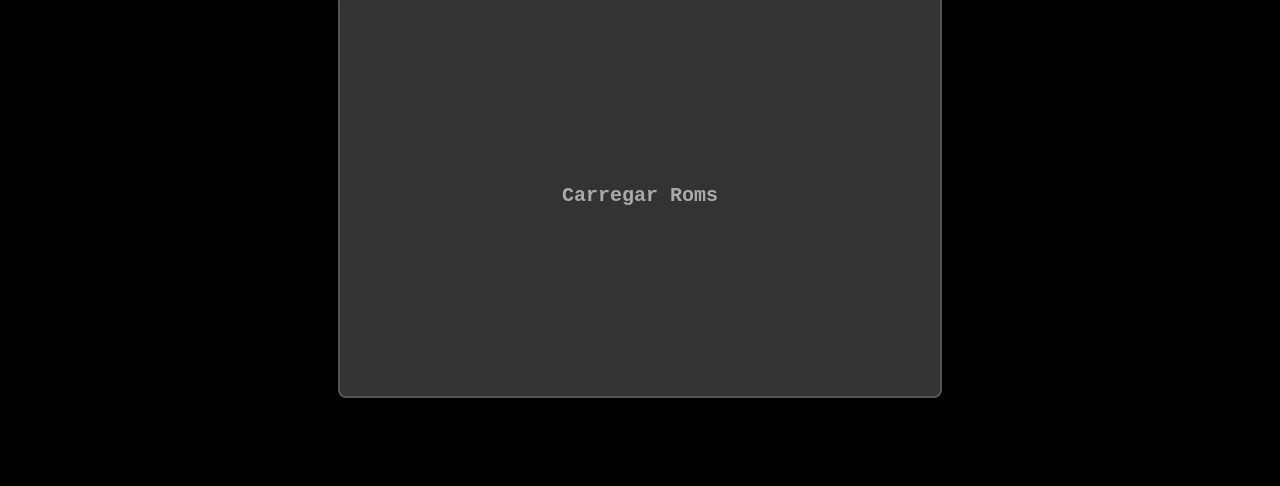
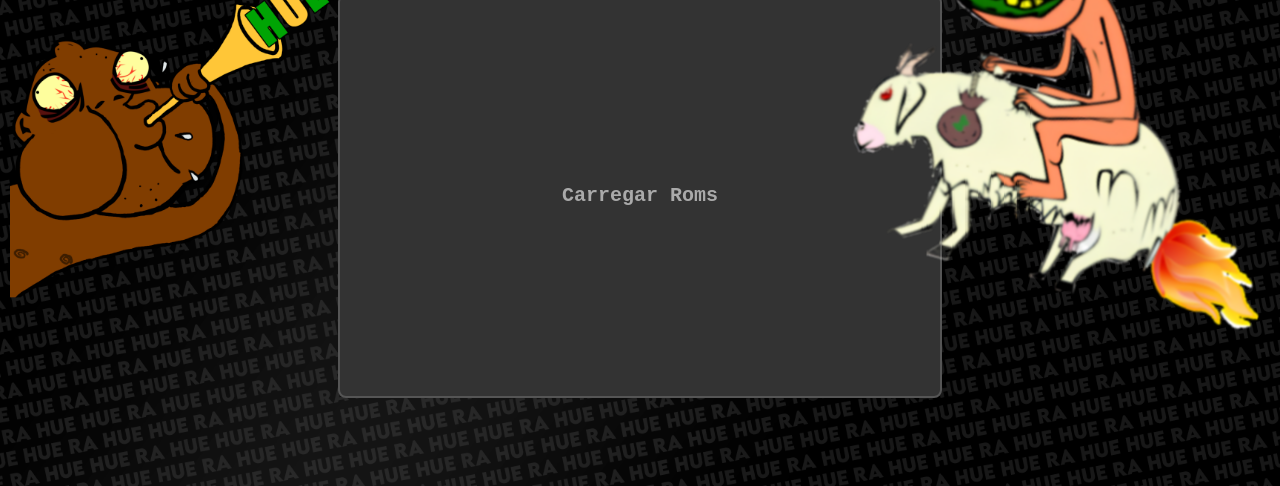
Before and after one commit to JuniorGames/RAHueHue, a plain HTML site: page index.html in a window 1280 px wide. Shown: the part 314-800 px from the top of the page. Drawn offline with Linux system fonts and the light colour scheme.

Commit message:
Add files via upload

```diff
--- a/index.html
+++ b/index.html
@@ -8,7 +8,8 @@
     <style>
         body, html {
             height: 100%;
-            background-color: black;
+            background: url('docs/bg_hue.png') no-repeat center center fixed;
+            background-size: cover;
             color: yellow;
             margin: 0;
             overflow: hidden;
@@ -89,9 +90,29 @@
         #top {
             margin: 5px;
         }
+
+        .icon-left, .icon-right {
+            position: fixed;
+            top: 50%;
+            transform: translateY(-50%);
+            z-index: 1000;
+            max-width: 35%;
+            height: auto;
+        }
+
+        .icon-left {
+            left: 10px;
+        }
+
+        .icon-right {
+            right: 10px;
+        }
     </style>
 </head>
 <body>
+    <img src="docs/huehue.png" alt="Icon Left" class="icon-left" id="icon-left">
+    <img src="docs/hue.png" alt="Icon Right" class="icon-right" id="icon-right">
+
     <header id="top">
         <h1>RetroHueHue JS</h1>
         <img src="docs/Logo-light.png" alt="Logo" class="logo">
@@ -183,7 +204,12 @@
                         select.appendChild(option);
                     }
 
-                    button.onclick = () => resolve(select[select.selectedIndex].value);
+                    button.onclick = () => {
+                        // Esconder ícones ao clicar no botão Jogar
+                        document.getElementById('icon-left').style.display = 'none';
+                        document.getElementById('icon-right').style.display = 'none';
+                        resolve(select[select.selectedIndex].value);
+                    };
                     button.textContent = "Jogar";
                     box.innerHTML = "";
 
```
